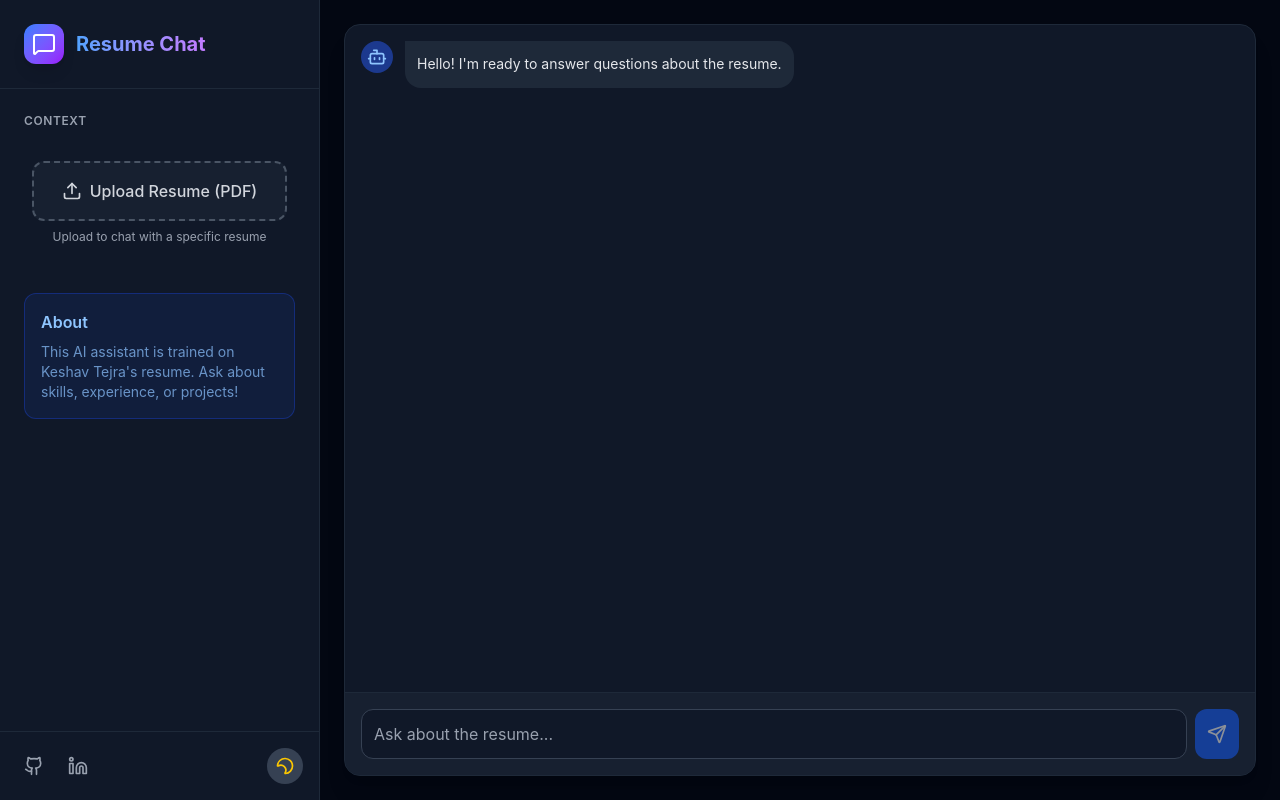
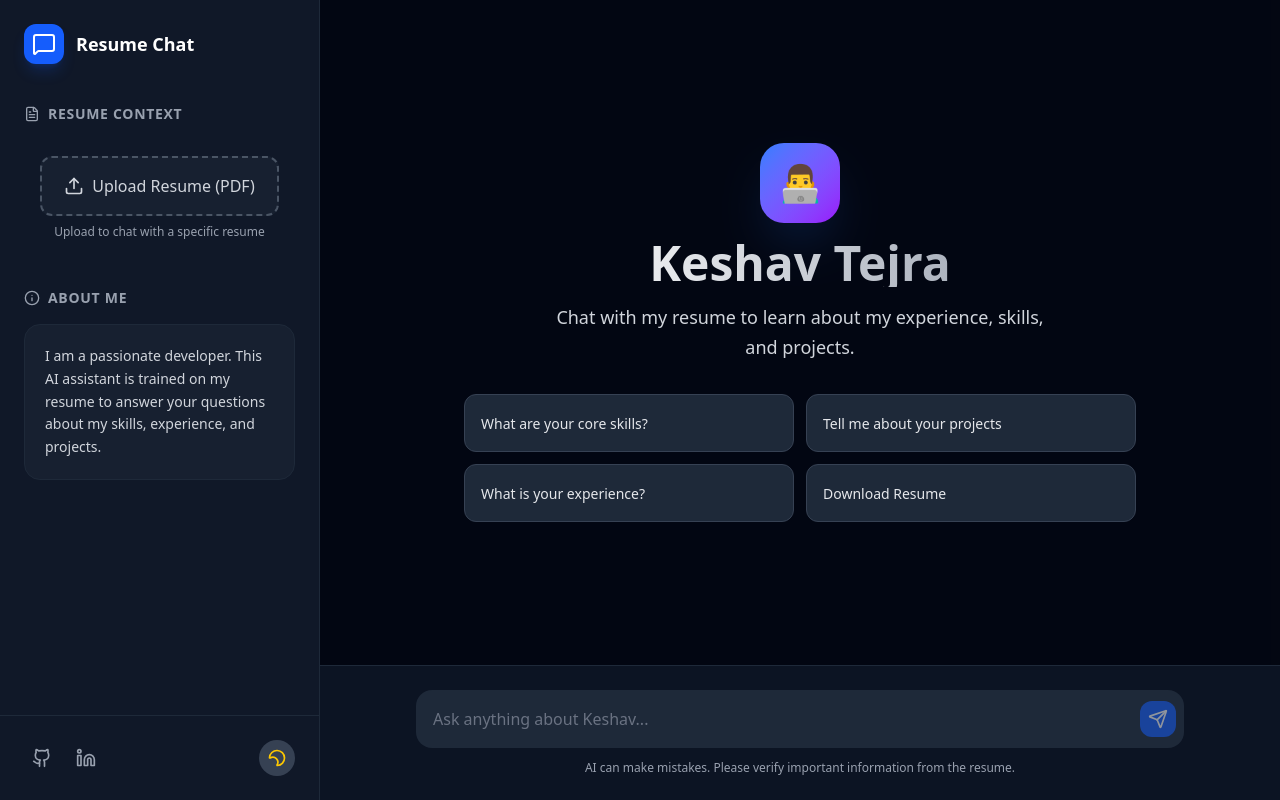
Before and after one commit to Keshav-Tejra04/chat_with_my_resume, a React (Vite) app in the folder frontend/: page / in a window 1280 px wide. Built offline with nearby package versions, Linux system fonts and the light colour scheme.

Commit message:
ui upgrades

```diff
--- a/frontend/src/components/ChatInterface.jsx
+++ b/frontend/src/components/ChatInterface.jsx
@@ -1,5 +1,5 @@
 import React, { useState, useRef, useEffect } from 'react';
-import { Send, User, Bot, Loader2 } from 'lucide-react';
+import { Send, User, Bot, Loader2, Sparkles, MessageSquare } from 'lucide-react';
 import { useChat } from '../context/ChatContext';
 import { motion, AnimatePresence } from 'framer-motion';
 
@@ -8,13 +8,19 @@ export default function ChatInterface() {
   const [input, setInput] = useState('');
   const messagesEndRef = useRef(null);
 
+  // Determine if chat has started (more than just the initial bot greeting)
+  // Assuming the first message is always the bot greeting.
+  const hasStarted = messages.length > 1;
+
   const scrollToBottom = () => {
     messagesEndRef.current?.scrollIntoView({ behavior: 'smooth' });
   };
 
   useEffect(() => {
+    if (hasStarted) {
       scrollToBottom();
-  }, [messages, isTyping]);
+    }
+  }, [messages, isTyping, hasStarted]);
 
   const handleSubmit = (e) => {
     e.preventDefault();
@@ -23,33 +29,76 @@ export default function ChatInterface() {
     setInput('');
   };
 
+  const handleSuggestionClick = (suggestion) => {
+    sendMessage(suggestion);
+  };
+
+  const suggestions = [
+    "What are your core skills?",
+    "Tell me about your projects",
+    "What is your experience?",
+    "Download Resume"
+  ];
+
   return (
-    <div className="flex flex-col h-full bg-white dark:bg-gray-900 rounded-2xl shadow-xl overflow-hidden border border-gray-200 dark:border-gray-800">
-      {/* Messages Area */}
-      <div className="flex-1 overflow-y-auto p-4 space-y-4">
+    <div className="flex flex-col h-full relative">
+
+      {/* Hero Section (Centered) */}
+      {!hasStarted && (
+        <div className="flex-1 flex flex-col items-center justify-center p-4 text-center space-y-8 animate-in fade-in duration-500">
+          <div className="space-y-4 max-w-2xl">
+            <div className="w-20 h-20 mx-auto bg-gradient-to-br from-blue-500 to-purple-600 rounded-3xl flex items-center justify-center shadow-2xl shadow-blue-500/20">
+              <span className="text-4xl">👨‍💻</span>
+            </div>
+            <h1 className="text-4xl md:text-5xl font-bold bg-clip-text text-transparent bg-gradient-to-r from-gray-900 to-gray-600 dark:from-white dark:to-gray-400">
+              Keshav Tejra
+            </h1>
+            <p className="text-lg text-gray-600 dark:text-gray-300 max-w-lg mx-auto leading-relaxed">
+              Chat with my resume to learn about my experience, skills, and projects.
+            </p>
+          </div>
+
+          <div className="grid grid-cols-1 md:grid-cols-2 gap-3 w-full max-w-2xl">
+            {suggestions.map((suggestion, index) => (
+              <button
+                key={index}
+                onClick={() => handleSuggestionClick(suggestion)}
+                className="p-4 text-left rounded-xl bg-white dark:bg-gray-800 border border-gray-200 dark:border-gray-700 hover:border-blue-500 dark:hover:border-blue-500 hover:shadow-md transition-all group"
+              >
+                <span className="text-sm font-medium text-gray-700 dark:text-gray-200 group-hover:text-blue-600 dark:group-hover:text-blue-400">
+                  {suggestion}
+                </span>
+              </button>
+            ))}
+          </div>
+        </div>
+      )}
+
+      {/* Chat History (Standard View) */}
+      {hasStarted && (
+        <div className="flex-1 overflow-y-auto p-4 space-y-6">
           <AnimatePresence>
             {messages.map((msg, index) => (
               <motion.div
                 key={index}
                 initial={{ opacity: 0, y: 10 }}
                 animate={{ opacity: 1, y: 0 }}
-              exit={{ opacity: 0 }}
-              className={`flex items-start gap-3 ${msg.isBot ? 'justify-start' : 'justify-end'}`}
+                className={`flex items-start gap-4 ${msg.isBot ? 'justify-start' : 'justify-end'}`}
               >
                 {msg.isBot && (
-                <div className="w-8 h-8 rounded-full bg-blue-100 dark:bg-blue-900 flex items-center justify-center flex-shrink-0">
-                  <Bot className="w-5 h-5 text-blue-600 dark:text-blue-300" />
+                  <div className="w-8 h-8 rounded-full bg-gradient-to-br from-blue-500 to-purple-600 flex items-center justify-center flex-shrink-0 shadow-lg">
+                    <Bot className="w-5 h-5 text-white" />
                   </div>
                 )}
 
                 <div
-                className={`max-w-[80%] p-3 rounded-2xl ${
+                  className={`max-w-[85%] p-4 rounded-2xl shadow-sm ${
                     msg.isBot
-                    ? 'bg-gray-100 dark:bg-gray-800 text-gray-800 dark:text-gray-200 rounded-tl-none'
+                      ? 'bg-white dark:bg-gray-800 border border-gray-100 dark:border-gray-700 text-gray-800 dark:text-gray-100 rounded-tl-none'
                       : 'bg-blue-600 text-white rounded-tr-none'
-                } ${msg.isError ? 'bg-red-100 dark:bg-red-900/30 text-red-600 dark:text-red-400' : ''}`}
+                  } ${msg.isError ? 'bg-red-50 dark:bg-red-900/20 border-red-100 dark:border-red-800 text-red-600 dark:text-red-400' : ''}`}
                 >
-                <p className="text-sm leading-relaxed whitespace-pre-wrap">{msg.text}</p>
+                  <p className="text-sm md:text-base leading-relaxed whitespace-pre-wrap">{msg.text}</p>
                 </div>
 
                 {!msg.isBot && (
@@ -73,25 +122,31 @@ export default function ChatInterface() {
           )}
           <div ref={messagesEndRef} />
         </div>
+      )}
 
-      {/* Input Area */}
-      <div className="p-4 bg-gray-50 dark:bg-gray-800/50 border-t border-gray-200 dark:border-gray-800">
-        <form onSubmit={handleSubmit} className="flex gap-2">
+      {/* Input Area (Fixed at bottom) */}
+      <div className="p-4 md:p-6 bg-white/80 dark:bg-gray-900/80 backdrop-blur-lg border-t border-gray-200 dark:border-gray-800">
+        <div className="max-w-3xl mx-auto">
+            <form onSubmit={handleSubmit} className="relative flex items-center">
             <input
                 type="text"
                 value={input}
                 onChange={(e) => setInput(e.target.value)}
-            placeholder="Ask about the resume..."
-            className="flex-1 p-3 rounded-xl bg-white dark:bg-gray-900 border border-gray-200 dark:border-gray-700 focus:outline-none focus:ring-2 focus:ring-blue-500 dark:text-white placeholder-gray-400"
+                placeholder={hasStarted ? "Ask a follow-up question..." : "Ask anything about Keshav..."}
+                className="w-full p-4 pr-14 rounded-2xl bg-gray-100 dark:bg-gray-800 border-transparent focus:bg-white dark:focus:bg-gray-900 border focus:border-blue-500 dark:focus:border-blue-500 focus:ring-4 focus:ring-blue-500/10 transition-all outline-none text-gray-900 dark:text-white placeholder-gray-500"
             />
             <button
                 type="submit"
                 disabled={!input.trim() || isTyping}
-            className="p-3 rounded-xl bg-blue-600 text-white hover:bg-blue-700 disabled:opacity-50 disabled:cursor-not-allowed transition-colors"
+                className="absolute right-2 p-2 rounded-xl bg-blue-600 text-white hover:bg-blue-700 disabled:opacity-50 disabled:cursor-not-allowed transition-all hover:scale-105 active:scale-95"
             >
                 <Send className="w-5 h-5" />
             </button>
             </form>
+            <p className="text-center text-xs text-gray-400 mt-3">
+            AI can make mistakes. Please verify important information from the resume.
+            </p>
+        </div>
       </div>
     </div>
   );
--- a/frontend/src/components/Layout.jsx
+++ b/frontend/src/components/Layout.jsx
@@ -1,5 +1,5 @@
 import React, { useState } from 'react';
-import { MessageSquare, Menu, X, Github, Linkedin } from 'lucide-react';
+import { MessageSquare, Menu, X, Github, Linkedin, FileText, Info } from 'lucide-react';
 import ThemeToggle from './ThemeToggle';
 import FileUpload from './FileUpload';
 import { motion, AnimatePresence } from 'framer-motion';
@@ -8,7 +8,7 @@ export default function Layout({ children }) {
   const [isSidebarOpen, setIsSidebarOpen] = useState(false);
 
   return (
-    <div className="flex h-screen bg-gray-100 dark:bg-gray-950 text-gray-900 dark:text-gray-100 transition-colors duration-300 overflow-hidden">
+    <div className="flex h-screen bg-gray-50 dark:bg-gray-950 text-gray-900 dark:text-gray-100 transition-colors duration-300 overflow-hidden font-sans">
       {/* Mobile Sidebar Overlay */}
       <AnimatePresence>
         {isSidebarOpen && (
@@ -17,7 +17,7 @@ export default function Layout({ children }) {
             animate={{ opacity: 1 }}
             exit={{ opacity: 0 }}
             onClick={() => setIsSidebarOpen(false)}
-            className="fixed inset-0 bg-black/50 z-40 md:hidden"
+            className="fixed inset-0 bg-black/50 z-40 md:hidden backdrop-blur-sm"
           />
         )}
       </AnimatePresence>
@@ -28,48 +28,54 @@ export default function Layout({ children }) {
           isSidebarOpen ? 'translate-x-0' : '-translate-x-full md:translate-x-0'
         }`}
       >
-        <div className="p-6 flex items-center justify-between border-b border-gray-200 dark:border-gray-800">
+        <div className="p-6 flex items-center justify-between">
           <div className="flex items-center gap-3">
-            <div className="w-10 h-10 rounded-xl bg-gradient-to-br from-blue-500 to-purple-600 flex items-center justify-center shadow-lg">
+            <div className="w-10 h-10 rounded-xl bg-blue-600 flex items-center justify-center shadow-lg shadow-blue-600/20">
               <MessageSquare className="w-6 h-6 text-white" />
             </div>
-            <h1 className="text-xl font-bold bg-clip-text text-transparent bg-gradient-to-r from-blue-600 to-purple-600 dark:from-blue-400 dark:to-purple-400">
-              Resume Chat
-            </h1>
+            <div>
+              <h1 className="text-lg font-bold text-gray-900 dark:text-white leading-tight">
+                Resume Chat
+              </h1>
+            </div>
           </div>
           <button
             onClick={() => setIsSidebarOpen(false)}
-            className="md:hidden p-2 hover:bg-gray-100 dark:hover:bg-gray-800 rounded-lg"
+            className="md:hidden p-2 hover:bg-gray-100 dark:hover:bg-gray-800 rounded-lg transition-colors"
           >
             <X className="w-5 h-5" />
           </button>
         </div>
 
-        <div className="flex-1 overflow-y-auto py-6">
-          <div className="px-4 mb-8">
-            <h2 className="text-xs font-semibold text-gray-400 uppercase tracking-wider mb-4 px-2">
-              Context
-            </h2>
+        <div className="flex-1 overflow-y-auto py-4 space-y-8">
+          <div className="px-6">
+            <div className="flex items-center gap-2 mb-4 text-sm font-semibold text-gray-400 uppercase tracking-wider">
+              <FileText className="w-4 h-4" />
+              <span>Resume Context</span>
+            </div>
             <FileUpload />
           </div>
 
           <div className="px-6">
-            <div className="p-4 rounded-xl bg-blue-50 dark:bg-blue-900/20 border border-blue-100 dark:border-blue-800/50">
-              <h3 className="font-semibold text-blue-700 dark:text-blue-300 mb-2">About</h3>
-              <p className="text-sm text-blue-600/80 dark:text-blue-300/70">
-                This AI assistant is trained on Keshav Tejra's resume. Ask about skills, experience, or projects!
+            <div className="flex items-center gap-2 mb-4 text-sm font-semibold text-gray-400 uppercase tracking-wider">
+              <Info className="w-4 h-4" />
+              <span>About Me</span>
+            </div>
+            <div className="p-5 rounded-2xl bg-gray-50 dark:bg-gray-800/50 border border-gray-100 dark:border-gray-800">
+              <p className="text-sm text-gray-600 dark:text-gray-300 leading-relaxed">
+                I am a passionate developer. This AI assistant is trained on my resume to answer your questions about my skills, experience, and projects.
               </p>
             </div>
           </div>
         </div>
 
-        <div className="p-4 border-t border-gray-200 dark:border-gray-800">
+        <div className="p-6 border-t border-gray-100 dark:border-gray-800">
           <div className="flex items-center justify-between">
             <div className="flex gap-2">
-              <a href="#" className="p-2 hover:bg-gray-100 dark:hover:bg-gray-800 rounded-lg transition-colors text-gray-500 dark:text-gray-400">
+              <a href="#" className="p-2 hover:bg-gray-100 dark:hover:bg-gray-800 rounded-xl transition-colors text-gray-500 dark:text-gray-400 hover:text-black dark:hover:text-white">
                 <Github className="w-5 h-5" />
               </a>
-              <a href="#" className="p-2 hover:bg-gray-100 dark:hover:bg-gray-800 rounded-lg transition-colors text-gray-500 dark:text-gray-400">
+              <a href="#" className="p-2 hover:bg-gray-100 dark:hover:bg-gray-800 rounded-xl transition-colors text-gray-500 dark:text-gray-400 hover:text-blue-600 dark:hover:text-blue-400">
                 <Linkedin className="w-5 h-5" />
               </a>
             </div>
@@ -79,18 +85,18 @@ export default function Layout({ children }) {
       </motion.aside>
 
       {/* Main Content */}
-      <main className="flex-1 flex flex-col h-full relative">
-        <header className="h-16 md:hidden flex items-center px-4 border-b border-gray-200 dark:border-gray-800 bg-white dark:bg-gray-900">
+      <main className="flex-1 flex flex-col h-full relative bg-white/50 dark:bg-gray-950/50">
+        <header className="h-16 md:hidden flex items-center px-4 border-b border-gray-200 dark:border-gray-800 bg-white dark:bg-gray-900 sticky top-0 z-30">
           <button
             onClick={() => setIsSidebarOpen(true)}
-            className="p-2 hover:bg-gray-100 dark:hover:bg-gray-800 rounded-lg"
+            className="p-2 hover:bg-gray-100 dark:hover:bg-gray-800 rounded-lg transition-colors"
           >
             <Menu className="w-6 h-6" />
           </button>
           <span className="ml-4 font-semibold">Chat</span>
         </header>
 
-        <div className="flex-1 p-4 md:p-6 overflow-hidden">
+        <div className="flex-1 overflow-hidden relative">
           {children}
         </div>
       </main>
```
Lines whose indentation alone changed are shown as unchanged.
